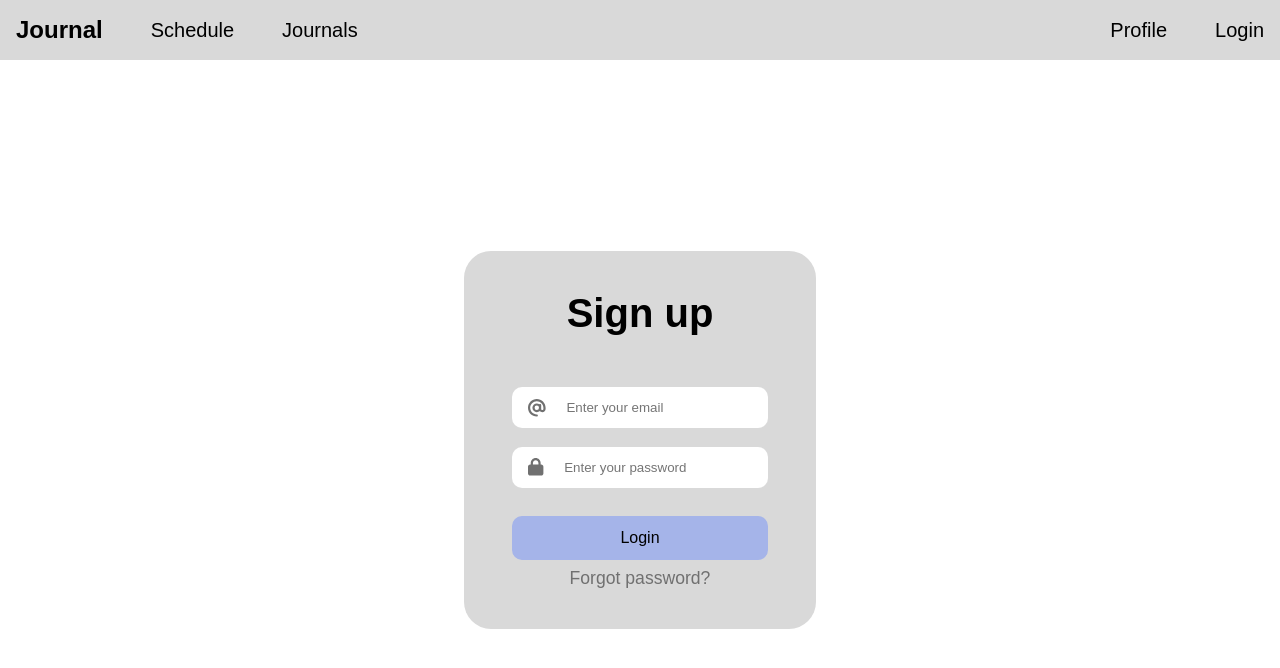
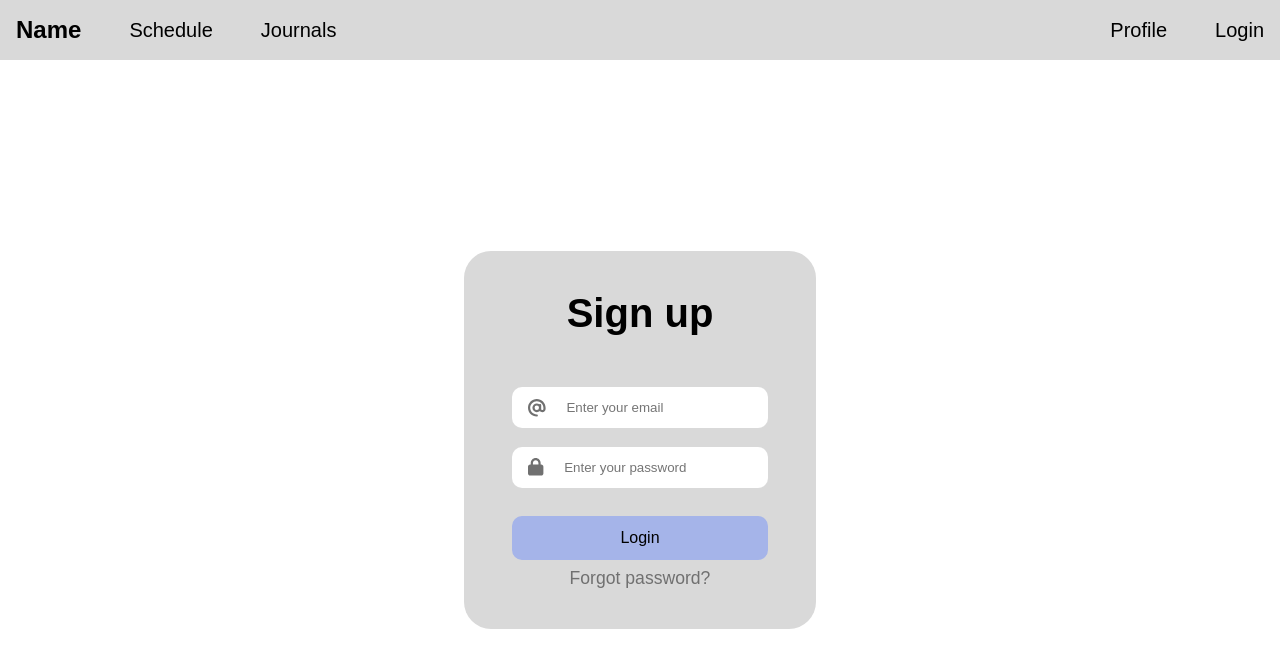
Before and after one commit to dunkinCoders/school-system, a React (Vite) app in the folder client/: page /login in a window 1280 px wide. Shown: the top 668 px of the page. Built offline with nearby package versions, Linux system fonts and the light colour scheme; a web font is replaced by a local one.

Commit message:
renamed logo name

```diff
--- a/client/src/components/header/Header.tsx
+++ b/client/src/components/header/Header.tsx
@@ -10,7 +10,7 @@ const Header = () => {
             className="header__title_link"
             to="/"
           >
-            Journal
+            Name
           </Link>
         </h1>
 
```
